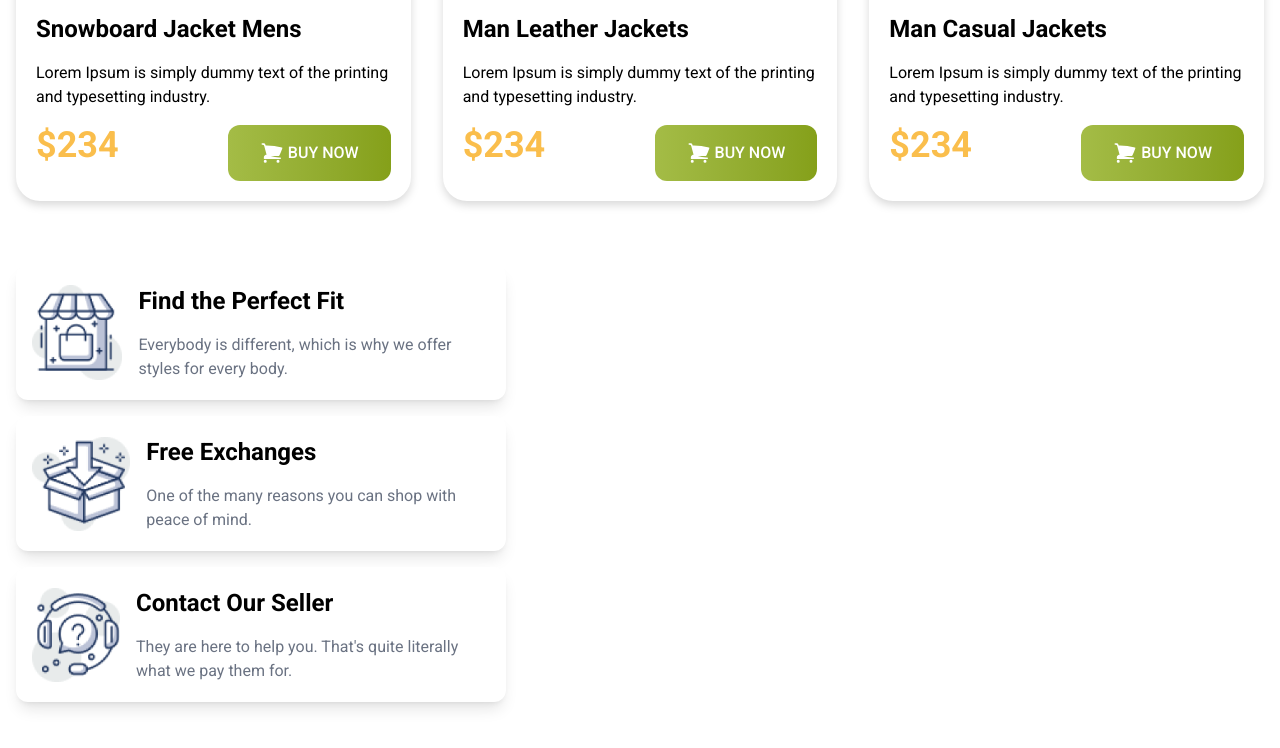
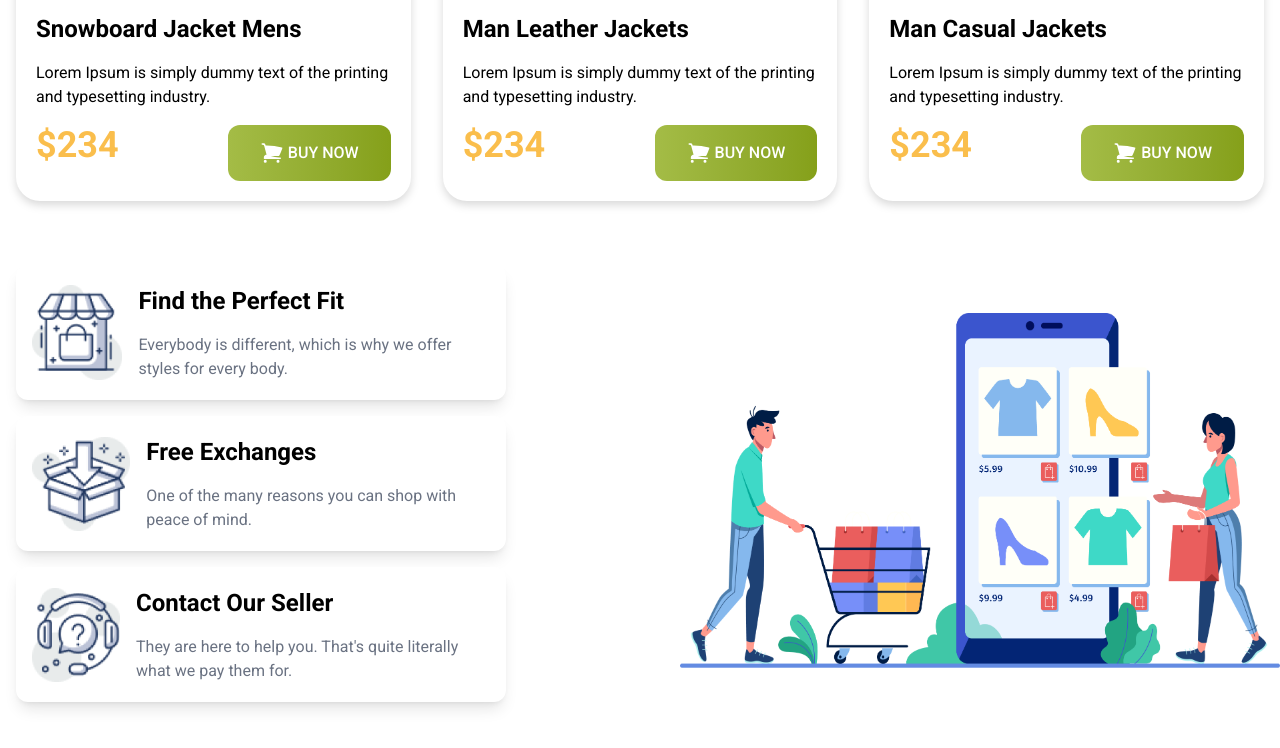
Before and after one commit to iftakhersifat/penguin-fashion, a plain HTML site: page index.html in a window 1280 px wide. Shown: the part 1860-2608 px from the top of the page. Drawn offline with nearby package versions, Linux system fonts and the light colour scheme.

Commit message:
added image section

```diff
--- a/index.html
+++ b/index.html
@@ -226,7 +226,10 @@
                     </div>
                 </div>
             </div>
-
+            <!-- big image -->
+            <div class="mt-12 p-4 md:p-0 mb-10">
+                <img class="md:w-[600px] md:mx-36 lg:mx-0" src="images/shopping.png" alt="">
+            </div>
 
         </div>
 
```
